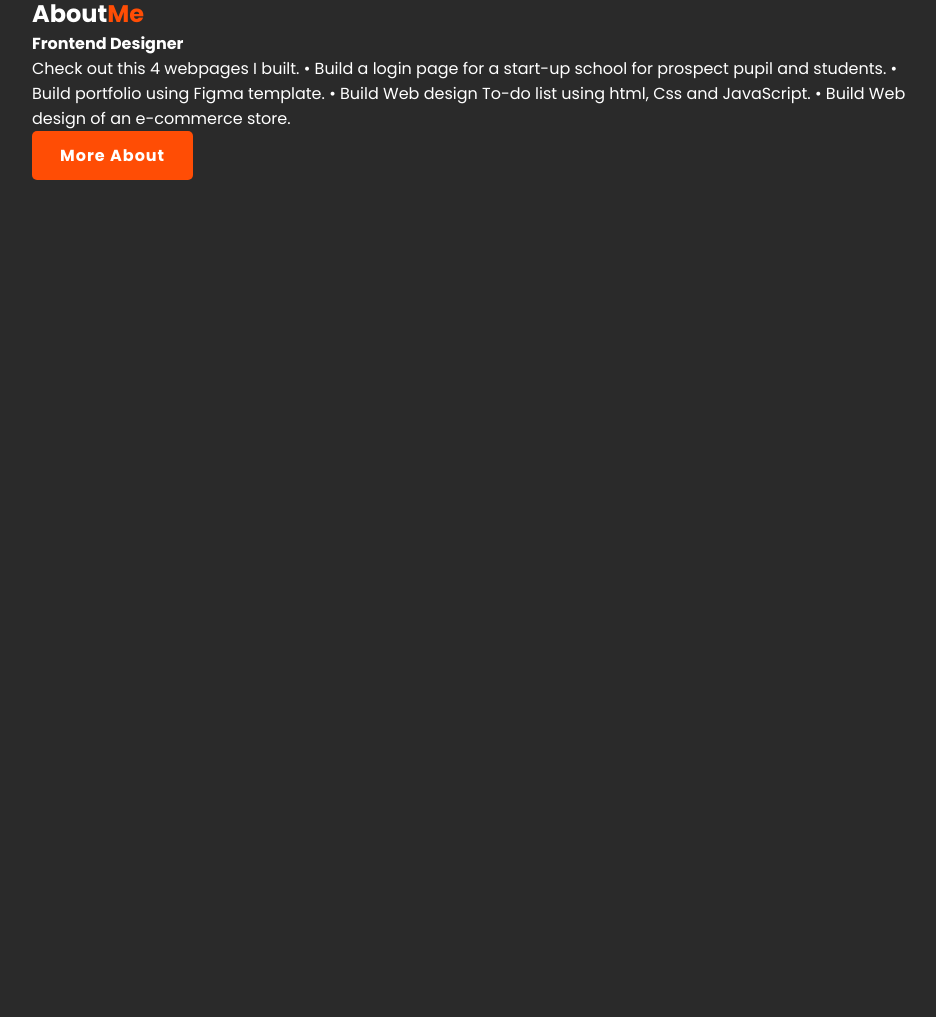
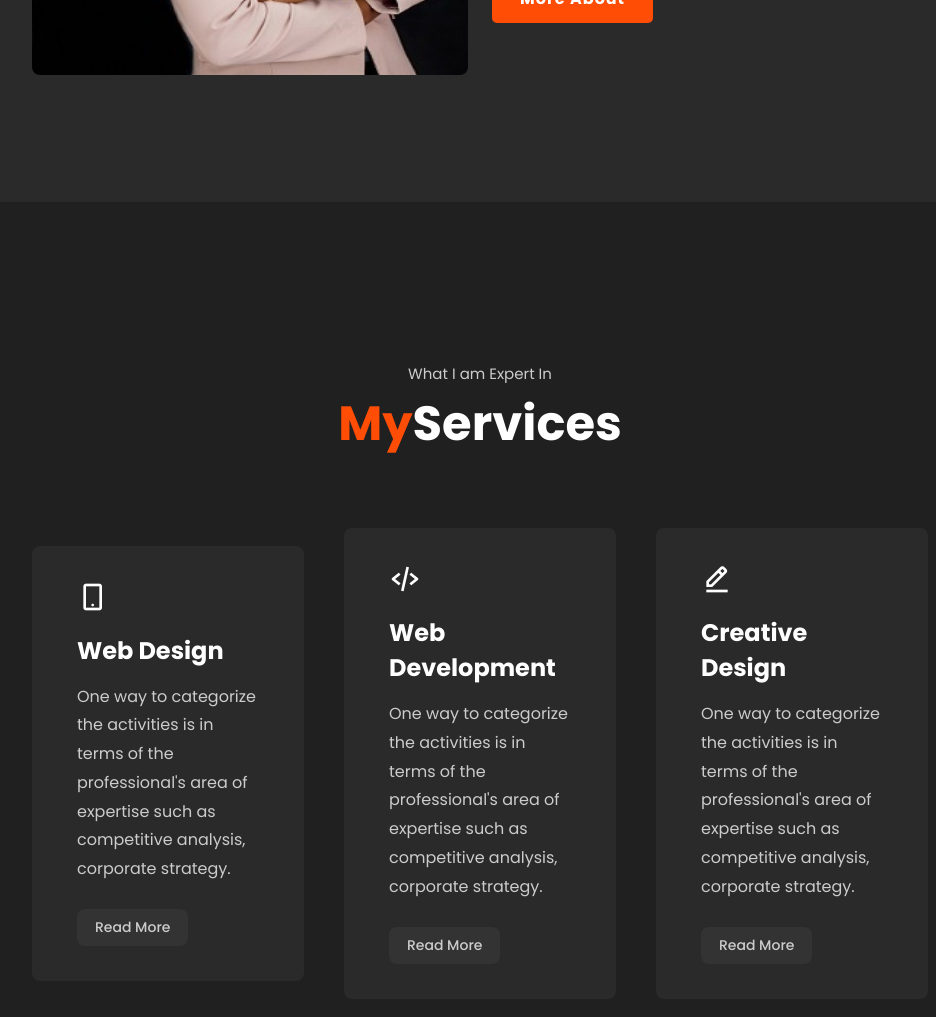
Before and after one commit to Jacinta100/Jacinta-Portfolio, a plain HTML site: page index.html in a window 1280 px wide. Shown: the part 1415-2432 px from the top of the page, without its empty margins (160-1096 px from the left). Before the commit the page ends 1715 px from the top, so only its background shows below. Drawn offline with nearby package versions, Linux system fonts and the light colour scheme.

Commit message:
second commit

```diff
--- a/index.html
+++ b/index.html
@@ -40,6 +40,7 @@
         <h3>Frontend <span> Designer.</span></h3>
         <p>Web developer with  over 11+ months of experience <br> building software in the E-commerce and Education sector <br>
           Extensive experience using design platform like Figma to build <br>responsive and interactive webpages
+
         </p>
         <div class="button">
 
@@ -69,6 +70,99 @@
       </div>
 
     </section>
+    <!-- service section design -->
+    <section class="services" id="services">
+      <div class="main-text">
+        <p>What I am Expert In</p>
+        <h2><span>My</span>Services</h2>
+
+      </div>
+      <div class="services-content">
+        <div class="box">
+          <div class="s-icon">
+            <i class='bx bx-mobile-alt'></i>
+          </div>
+          <h3> Web Design</h3>
+          <p>One way to categorize the activities is in terms of the
+            professional's area of expertise such as competitive analysis,
+            corporate strategy.
+          </p>
+          <a href="#" class="read">Read More</a>
+        </div>
+
+        <div class="box">
+          <div class="s-icon">
+            <i class='bx bx-code-alt'></i>
+          </div>
+          <h3> Web Development</h3>
+          <p>One way to categorize the activities is in terms of the
+            professional's area of expertise such as competitive analysis,
+            corporate strategy.
+          </p>
+          <a href="#" class="read">Read More</a>
+        </div>
+
+        <div class="box">
+          <div class="s-icon">
+           <i class='bx bx-edit-alt'></i>
+
+          </div>
+          <h3> Creative Design</h3>
+          <p>One way to categorize the activities is in terms of the
+            professional's area of expertise such as competitive analysis,
+            corporate strategy.
+          </p>
+          <a href="#" class="read">Read More</a>
+        </div>
+
+      </div>
+
+    </section>
+     <!-- portfolio section design -->
+     <section class="portfolio" id="portfolio">
+      <div class="main-text">
+        <p>Portfolio</p>
+        <h2><span>Latest</span>Project</h2>
+      </div>
+      <div class="portfolio-content">
+        <div class="row">
+          <img src="./assert/Project1.jpeg" alt="">
+          <div>
+            <h5>Visual Design</h5>
+            <p>Check out Best Designs's update for the
+             top web design and development companies</p>
+             <a href="#"><i class='bx bx-link-external'></i></a>
+          </div>
+        </div>
+        <div class="row">
+          <img src="./assert/Project2.jpeg" alt="">
+          <div>
+            <h5>Visual Design</h5>
+            <p>Check out Best Designs's update for the
+             top web design and development companies</p>
+             <a href="#"><i class='bx bx-link-external'></i></a>
+          </div>
+        </div>
+        <div class="row">
+          <img src="./assert/Project3.jpeg" alt="">
+          <div>
+            <h5>Visual Design</h5>
+            <p>Check out Best Designs's update for the
+             top web design and development companies</p>
+             <a href="#"><i class='bx bx-link-external'></i></a>
+          </div>
+        </div>
+        <div class="row">
+          <img src="./assert/Project4.jpg" alt="">
+          <div>
+            <h5>Visual Design</h5>
+            <p>Check out Best Designs's update for the
+             top web design and development companies</p>
+             <a href="#"><i class='bx bx-link-external'></i></a>
+          </div>
+        </div>
+      </div>
+     </section>
 
     <!-- custom js -->
    <script type="text/javascript" src="./script/script.js"></script>
--- a/script/script.js
+++ b/script/script.js
@@ -1,4 +1,4 @@
 const header = document.querySelector ("header");
 window.addEventListener  ("scroll ",function(){
-  header.classList.toggle("sticky",window.scrollY > 100);
-})
+  header.classList.toggle("sticky", window.scrollY > 100);
+});
--- a/style/style.css
+++ b/style/style.css
@@ -10,7 +10,7 @@
 
 :root{
   --background-color:#2a2a2a;
-  --Second-bg-color:202020;
+  --Second-bg-color:#202020;
   --text-color:#fff;
   --second-color:#ccc;
   --main-color:#ff4d05;
@@ -181,4 +181,106 @@ transition: all .45s ease;
 header.sticky {
  background: var(--background-color);
  border-bottom:1px solid #ffffff1a;
+ padding: 12px 15%;
+
 }
+.about{
+  display: grid;
+  grid-template-columns: repeat(2, 1fr);
+  align-items: center;
+  gap: 1.5em;
+}
+.about-img img{
+  max-height: 530px;
+  height: auto;
+  width:100%;
+  border-radius: 8px;
+
+
+}
+.about-text h2{
+  font-size: var(--h2-font);
+  line-height: 1;
+}
+.about-text h4{
+  font-size: 24px;
+  font-weight: 600;
+  color: var(--text-color);
+  line-height: 1.7;
+  margin: 15px 0 30px;
+
+}
+.about-text p{
+  color: var(--second-color);
+  font-size: var(--p-font);
+  line-height:1.8rem;
+  margin-bottom: 4rem;
+}
+.services{
+  background: var(--Second-bg-color);
+}
+.main-text{
+  text-align: center;
+}
+.main-text p{
+  color: var(--second-color);
+  font-size: 15px;
+  margin-bottom: 15px;
+
+}
+.main-text h2{
+  font-size:var(--h2-font);
+  line-height:1 ;
+}
+.services-content{
+  display: grid;
+  grid-template-columns: repeat(auto-fit, minmax(250px,auto));
+  align-items: center;
+  gap: 2.5rem;
+  margin-top: 5rem;
+}
+.box{
+background:var(--background-color);
+  padding: 35px 45px;
+  border-radius: 8px;
+  transition: all .45s ease;
+}
+.s-icon i{
+  font-size: 32px;
+  margin-bottom: 20px;
+}
+.box h3{
+font-size: 24px;
+font-weight: 600;
+color: var(--text-color);
+margin-bottom: 15px;
+}
+.box p{
+  color: var(--second-color);
+  line-height:1.8 ;
+  margin-bottom: 25px;
+}
+.read{
+  display: inline-block;
+  padding: 8px 18px;
+  background: #333333;
+  color: var(--second-color);
+  font-size: 14px;
+  font-weight: 500;
+  border-radius: 8px ;
+  transition: all .45s ease;
+}
+.read:hover{
+  letter-spacing: 1px;
+  background: #ffffff99;
+  color:var(--text-color) ;
+}
+.box:hover{
+ transform: translateY(-8px);
+ cursor: pointer;
+}
+.portfolio-content{
+  display:grid;
+  grid-template-columns:repeat(auto-fit,minmax(350px,auto)) ;
+  align-items: center;
+}
```
Also changed, not shown: assert/Project1.jpeg (added), assert/Project2.jpg (added), assert/Project3.jpeg (added), assert/Project4.jpg (added).
